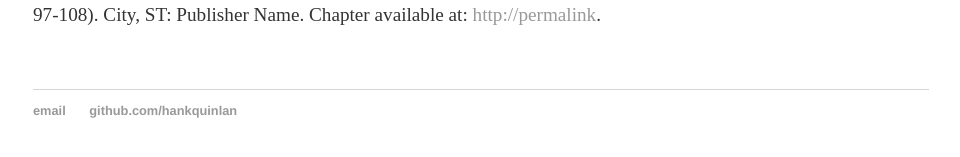
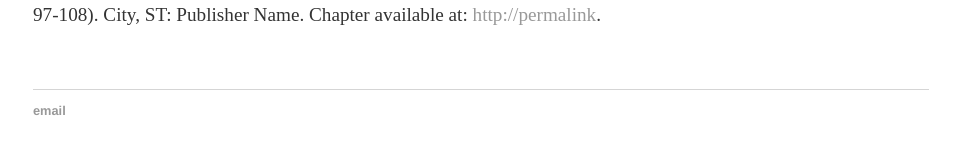
Before and after one commit to mesarcik/mesarcik.github.io, a Jekyll site: the page built from cv/index.html, in a window 1280 px wide. Shown: the part 427-584 px from the top of the page, without its empty margins (159-1119 px from the left). Built offline with Jekyll 4.4.1, drawn with Linux system fonts in a browser that asks for light colours.

Commit message:
git_uploader.sh

```diff
--- a/_layouts/default.html
+++ b/_layouts/default.html
@@ -26,7 +26,7 @@
   <footer>
    <ul>
    <li><a href="mailto:mimesarcik@gmail.com">email</a></li>
-   <li><a href="https://github.com/mesarcik/">github.com/hankquinlan</a></li>
+   <li><a href="https://github.com/mesarcik/"></a></li>
    </ul>
   </footer>
   </body>
```
